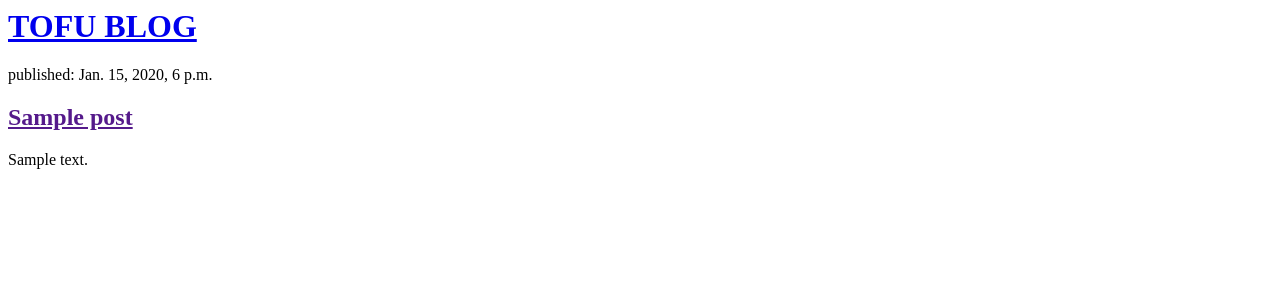
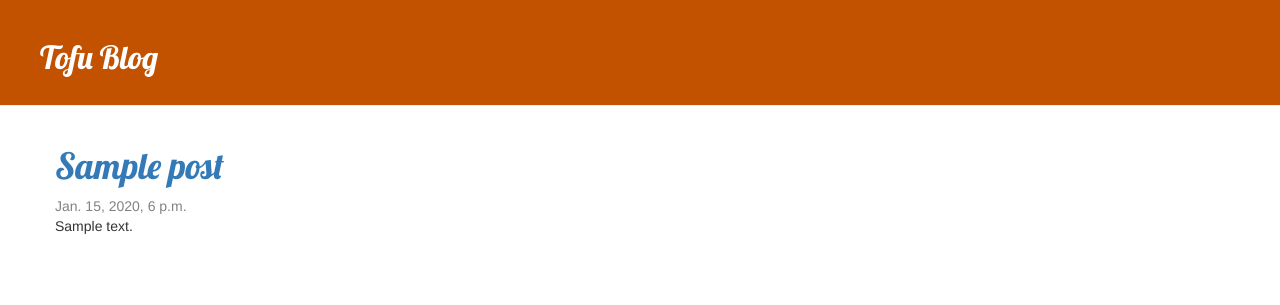
Before and after one commit to lauratsui/tofu-blog, a Django app: template blog/templates/blog/post_list.html in a window 1280 px wide. Shown: the top 305 px of the page. Run offline with Django 3.2, Linux system fonts and the light colour scheme; the template is opened without the code that fills it: values that come from a table or form of the project are taken from there, others are empty; tables that the repository leaves empty hold one stand-in row (values such as "Sample post"); some libraries are stand-ins or nearby versions.

Commit message:
added view and templates

```diff
--- /dev/null
+++ b/blog/static/css/blog.css
@@ -0,0 +1,46 @@
+.page-header {
+    background-color: #C25100;
+    margin-top: 0;
+    padding: 20px 20px 20px 40px;
+}
+
+.page-header h1, .page-header h1 a, .page-header h1 a:visited, .page-header h1 a:active {
+    color: #ffffff;
+    font-size: 24pt;
+    text-decoration: none;
+}
+
+.content {
+    margin-left: 40px;
+}
+
+h1, h2, h3, h4 {
+    font-family: 'Lobster', cursive;
+}
+
+.date {
+    color: #828282;
+}
+
+.save {
+    float: right;
+}
+
+.post-form textarea, .post-form input {
+    width: 100%;
+}
+
+.top-menu, .top-menu:hover, .top-menu:visited {
+    color: #ffffff;
+    float: right;
+    font-size: 26pt;
+    margin-right: 20px;
+}
+
+.post {
+    margin-bottom: 70px;
+}
+
+.post h2 a, .post h2 a:visited {
+    color: #000000;
+}
--- /dev/null
+++ b/blog/templates/blog/base.html
@@ -0,0 +1,23 @@
+{% load static %}
+<html>
+    <head>
+        <title>Tofu blog</title>
+        <link rel="stylesheet" href="//maxcdn.bootstrapcdn.com/bootstrap/3.2.0/css/bootstrap.min.css">
+        <link rel="stylesheet" href="//maxcdn.bootstrapcdn.com/bootstrap/3.2.0/css/bootstrap-theme.min.css">
+        <link href='//fonts.googleapis.com/css?family=Lobster&subset=latin,latin-ext' rel='stylesheet' type='text/css'>
+        <link rel="stylesheet" href="{% static 'css/blog.css' %}">
+    </head>
+      <body>
+        <div class="page-header">
+            <h1><a href="/">Tofu Blog</a></h1>
+        </div>
+        <div class="content container">
+            <div class="row">
+                <div class="col-md-8">
+                {% block content %}
+                {% endblock %}
+                </div>
+            </div>
+        </div>
+    </body>
+</html>
--- a/blog/templates/blog/post_list.html
+++ b/blog/templates/blog/post_list.html
@@ -1,19 +1,13 @@
-<html>
-    <head>
-        <title>Tofu blog</title>
-    </head>
-    <body>
-        <div>
-            <h1><a href="/">TOFU BLOG</a></h1>
-        </div>
+{% extends 'blog/base.html' %}
 
-        {% for post in posts %}
-            <div>
-                <p>published: {{ post.published_date }}</p>
-                <h2><a href="">{{ post.title }}</a></h2>
-                <p>{{ post.text|linebreaksbr }}</p>
-            </div>
-        {% endfor %}
-
-    </body>
-</html>
+{% block content %}
+  {% for post in posts %}
+      <div class="post">
+          <h1><a href="{% url 'post_detail' pk=post.pk %}">{{ post.title }}</a></h1>
+          <div class="date">
+              {{ post.published_date }}
+          </div>
+          <p>{{ post.text|linebreaksbr }}</p>
+      </div>
+  {% endfor %}
+{% endblock %}
--- a/blog/urls.py
+++ b/blog/urls.py
@@ -3,4 +3,5 @@ from . import views
 
 urlpatterns = [
     path('', views.post_list, name='post_list'),
+    path('post/<int:pk>/', views.post_detail, name='post_detail'),
 ]
--- a/blog/views.py
+++ b/blog/views.py
@@ -1,4 +1,4 @@
-from django.shortcuts import render
+from django.shortcuts import render, get_object_or_404
 from django.utils import timezone
 from .models import Post
 
@@ -6,4 +6,7 @@ def post_list(request):
     posts = Post.objects.filter(published_date__lte=timezone.now()).order_by('published_date')
     return render(request, 'blog/post_list.html', {'posts': posts})
 
+def post_detail(request, pk):
+    post = get_object_or_404(Post, pk=pk)
+    return render(request, 'blog/post_detail.html', {'post': post})
 # Create your views here.
--- a/mysite/settings.py
+++ b/mysite/settings.py
@@ -23,7 +23,7 @@ BASE_DIR = os.path.dirname(os.path.dirname(os.path.abspath(__file__)))
 SECRET_KEY = 'lv3x--x^2mt_nspzl1m8cs+1(jrt!pwh2r6gbl_c)sm42x*r$8'
 
 # SECURITY WARNING: don't run with debug turned on in production!
-DEBUG = False
+DEBUG = True
 
 ALLOWED_HOSTS = ['127.0.0.1', '.pythonanywhere.com']
 
```
Also changed, not shown: blog/templates/blog/post_detail.html (added, +13 -0 lines).
